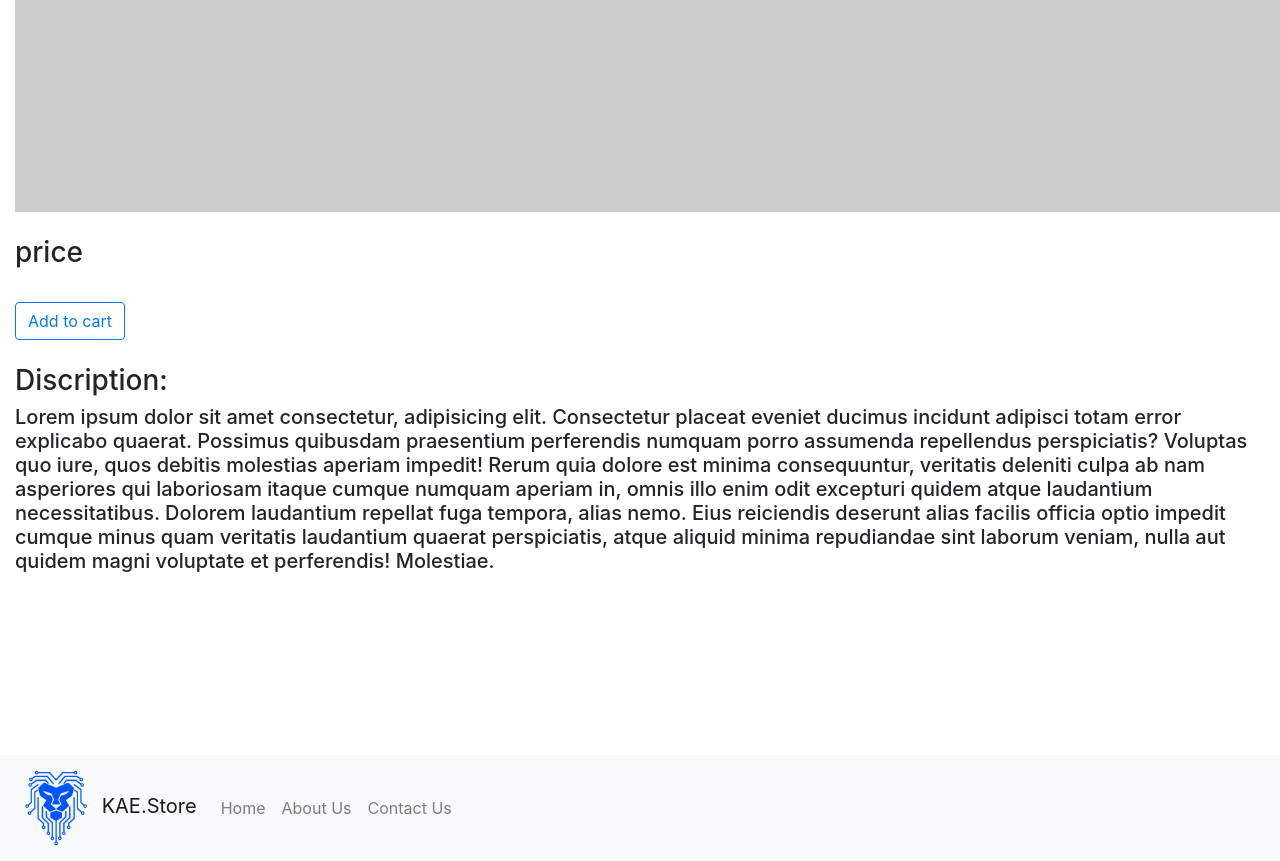
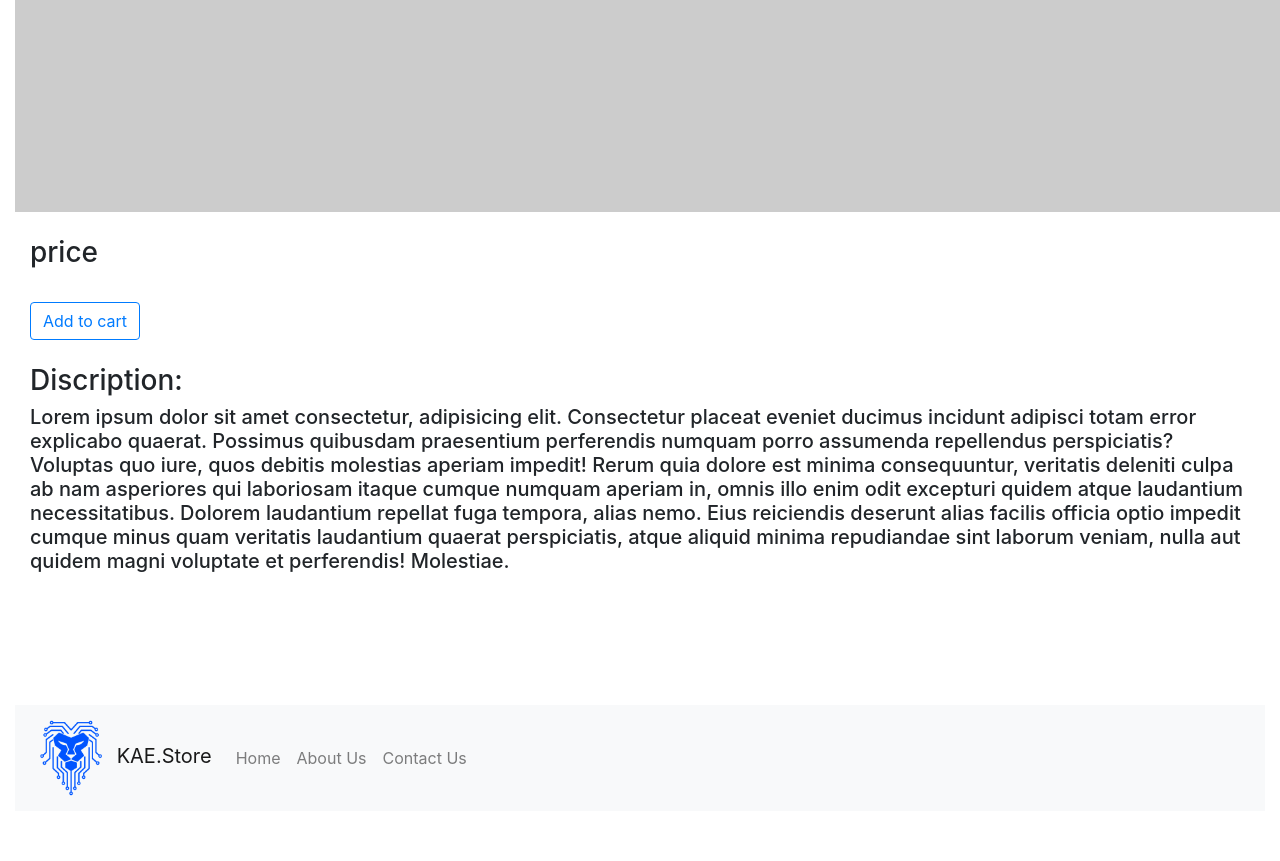
Before and after one commit to EnKhash/kae_store, a Flask app: template Templates/item-discription.html in a window 1280 px wide. Shown: the part 658-1519 px from the top of the page. Run offline with Flask 2, Linux system fonts and the light colour scheme; the template is opened without the code that fills it: most values are stand-ins (such as "Sample title", 1, 10 or a date in 2020); grey boxes labelled with a size stand in for pictures from a placeholder-image service; some libraries are stand-ins or nearby versions.

Commit message:
modifications

```diff
--- a/Templates/about_us.html
+++ b/Templates/about_us.html
@@ -6,7 +6,6 @@
 <!--Content-->
 
 
-<div class="container">
 <h1>About Us!</h1>
 
     <h3>
@@ -18,6 +17,5 @@
         such as the Playstation, Xbox, Nintendo, and PC.</br>
         We also have a delivery service that can deliver to your doorstep as fast as possible!
     </h3>
-  </div>
 
   {% endblock %}
--- a/Templates/contact.html
+++ b/Templates/contact.html
@@ -4,8 +4,6 @@
 {% block body %}
 
 
-<!--content-->
-<div class="container">
         <h1>Contact Us!</h1>
         <h3>If you have any questions or concerns please write it below and we will get back to you as soon as possible</h3>
 <form id="contact-form" class="main-form needs-validation" novalidate>
@@ -106,8 +104,4 @@
 
 
 
-
-
-</div>
-
 {% endblock %}
--- a/Templates/index.html
+++ b/Templates/index.html
@@ -3,8 +3,8 @@
 
 {% block body %}
 
+
 <!--slider-->
-<div class="container">
   <div class="row">
     <div class="col-sm-12">
 
@@ -93,8 +93,6 @@
 </div>
 <!-- /.row -->
 
-</div>
-<!-- /container -->
 
 
 
--- a/Templates/item-discription.html
+++ b/Templates/item-discription.html
@@ -5,13 +5,12 @@
 
 
 
-<div class="container">
     <div class="row">
         <div class="col-sm-12">
 
             <img src="https://fakeimg.pl/1280x720/000000/ffffff" alt=""><br><br>
 
-
+            <div class="col-sm-12">
             <h3>price</h3><br>
             <button class="btn btn-outline-primary">Add to cart</button><br><br>
 
@@ -24,5 +23,4 @@
 
           </div> <!--end col-sm-12-->
       </div><!--end row-->
-  </div><!--end container-->
 {% endblock %}
--- a/Templates/layout.html
+++ b/Templates/layout.html
@@ -1,12 +1,11 @@
 <!DOCTYPE html>
 <html lang="en">
 <head>
-
     <meta charset="UTF-8">
     <meta name="viewport" content="width=device-width, initial-scale=1.0">
     <meta http-equiv="X-UA-Compatible" content="ie=edge">
     <link rel="stylesheet" href="https://stackpath.bootstrapcdn.com/bootstrap/4.3.1/css/bootstrap.min.css" integrity="sha384-ggOyR0iXCbMQv3Xipma34MD+dH/1fQ784/j6cY/iJTQUOhcWr7x9JvoRxT2MZw1T" crossorigin="anonymous">
-    <link rel="stylesheet" href="static/css/style.css">
+    <link rel="stylesheet" href="/static/css/style.css">
     <link rel="shortcut icon" type="image/x-icon" href="/static/logo/icon.ico"/>
     <script src="https://ajax.googleapis.com/ajax/libs/jquery/3.4.1/jquery.min.js"></script>
 
@@ -53,9 +52,13 @@
 
 </header>
 
+
+
+<div class="container">
+
 {% block body%}
 {% endblock %}
-
+</div>
 
 
 <!--footer-->
--- a/Templates/registration.html
+++ b/Templates/registration.html
@@ -4,7 +4,6 @@
 {% block body %}
 
 <!--Ali ALgarni & khalid maddah-->
-<div class="container">
     <h1>Sign Up</h1>
         <form id="register" class="main-form needs-validation" novalidate>
                       <!--first and last name-->
@@ -106,7 +105,6 @@
                           <!--submit button-->
                       <button type="submit" class="btn btn-outline-primary">Sign Up</button>
                     </form>
-                    </div>
 <!--Ali ALgarni & khalid maddah-->
 
 
--- a/app.py
+++ b/app.py
@@ -1,4 +1,4 @@
-from flask import Flask, session, render_template, url_for, request
+from flask import Flask, session, render_template, url_for, request, json
 
 app = Flask(__name__)
 
@@ -20,4 +20,10 @@
 def contact():
     return render_template('contact.html', title='Contact Us')
 
+
+
+with open('kae_store/products.json') as f:
+  data = json.load(f)
+
+
 app.run(debug= True)
```
Also changed, not shown: static/css/style.css (line endings or trailing spaces).
